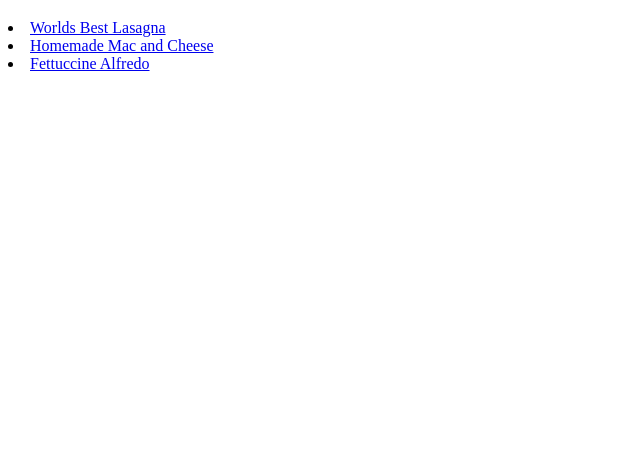
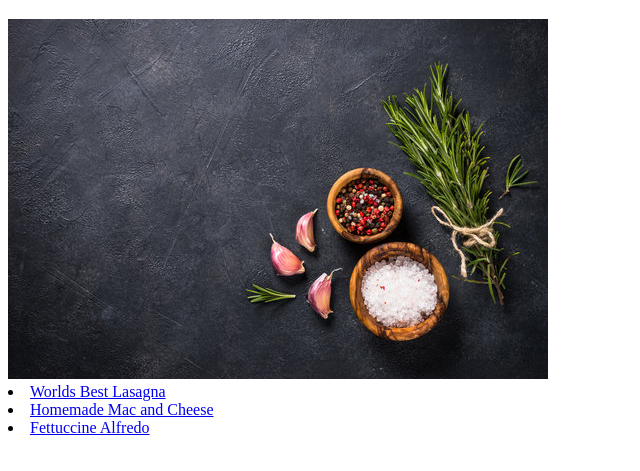
Before and after one commit to Neon26/odin-recipes, a plain HTML site: page index.html in a window 1280 px wide. Shown: the part 61-532 px from the top of the page, without its empty margins (0-640 px from the left). Drawn offline with Linux system fonts and the light colour scheme.

Commit message:
Added image background to index page.

```diff
--- a/index.html
+++ b/index.html
@@ -8,6 +8,7 @@
 </head>
 <body>
     <h1>Odin Recipes</h1>
+    <img src="background.jpg" alt="Background">
     <li><a href="Recipes/lasagna.html"> Worlds Best Lasagna</a></li>
     <li><a href="Recipes/macandcheese.html">Homemade Mac and Cheese</a></li>
     <li><a href="Recipes/fettuccine.html">Fettuccine Alfredo</a></li>
```
Also changed, not shown: background.jpg (added).
